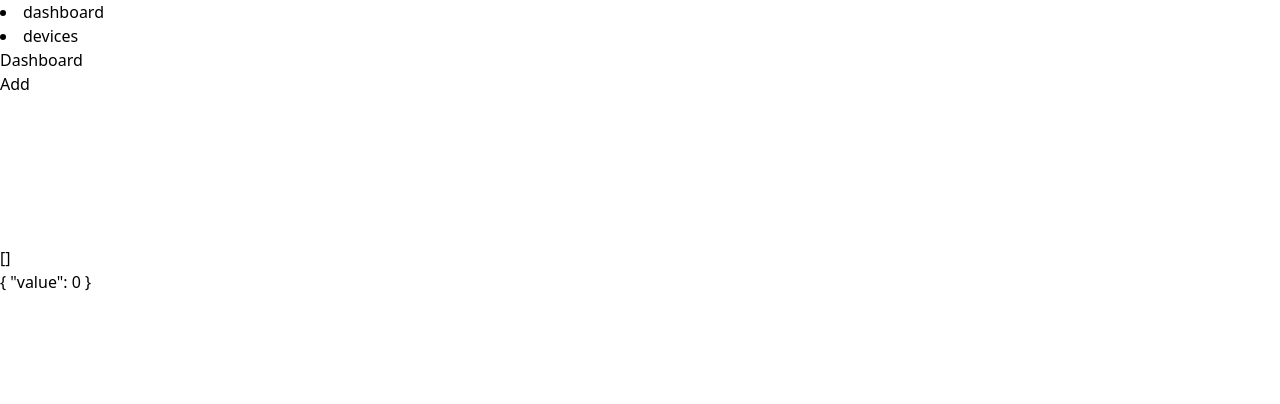
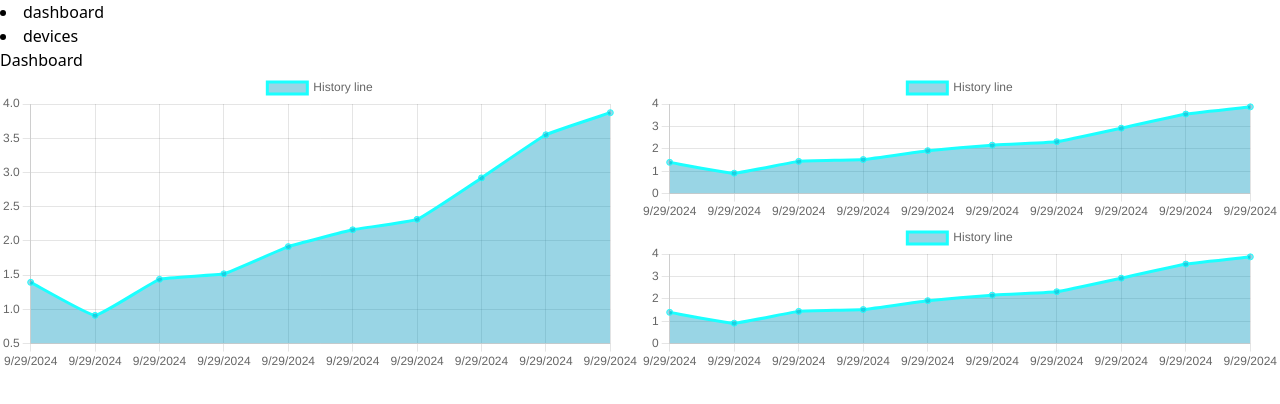
Before and after one commit to d4ndres/vue-iot-admin, a Vue app: page /dashboard in a window 1280 px wide. Shown: the top 404 px of the page. Built offline with nearby package versions, Linux system fonts and the light colour scheme.

Commit message:
adding props

```diff
--- a/src/components/Card.vue
+++ b/src/components/Card.vue
@@ -1,17 +1,5 @@
 <template>
-  <!--
-  bg-[linear-gradient(120deg,rgba(0,0,0,0.05),rgba(0,0,0,0.05))]
-  dark:bg-[linear-gradient(120deg,rgba(255,255,255,0.05),rgba(255,255,255,0.05))]
-  backdrop-blur-xl
-  shadow-[0_0_1px_1px_#ccc]
-  dark:shadow-[0_0_1px_1px_#000]
-
-  -->
-  <div class="
-  shadow-[0_0_1px_1px_#ccc]
-  dark:shadow-[0_0_1px_1px_#000]
-  bg-background
-  rounded-md p-4">
+  <div class="p-4 bg-background_dark border-2 border-focus/20 rounded-lg">
     <slot></slot>
   </div>
 </template>
--- a/src/components/IotChartHistory.vue
+++ b/src/components/IotOneLine.vue
@@ -1,24 +1,45 @@
 <script setup>
 import Chart from 'chart.js/auto'
-import { nextTick, ref, shallowRef, watch, onMounted } from 'vue'
+import { nextTick, ref, shallowRef, watch, onMounted, defineProps } from 'vue'
 
 const vueJsCharts = shallowRef(null)
 const canvasChartEl = ref(null)
 
-const { log } = defineProps({
+const { log, nLastSamples, title, configChart } = defineProps({
   log: {
     type: Array
+  },
+  nLastSamples: {
+    type: Number,
+    default: Infinity
+  },
+  title: {
+    type: String,
+    default: 'History line'
+  },
+  configChart: {
+    type: Object,
+    default: {
+      fill: true,
+      borderColor: 'rgba(27, 255, 255, 1)',
+      backgroundColor: 'rgba(0,150,191, 0.4)',
+      tension: 0.1
+    }
   }
 })
 
+const formatDate = (date) => {
+  return new Date(date).toLocaleDateString()
+}
+
 onMounted(() => {
-  if(log.length) {
+  if (log.length) {
     const samples = [...log]
     initCanvasChart(samples)
   }
 })
 
-const initCanvasChart = ( samples ) => {
+const initCanvasChart = (samples) => {
   vueJsCharts.value = new Chart(
     canvasChartEl.value.getContext('2d'),
     {
@@ -26,18 +47,14 @@ const initCanvasChart = ( samples ) => {
       data: {
         labels: samples
           .sort((a, b) => a.date - b.date)
-          .map(s => new Date(s.date)
-            .toLocaleDateString()),
+          .map(s => formatDate(s.date)),
         datasets: [
           {
-            label: 'Sample',
+            label: title,
             data: samples
               .sort((a, b) => a.date - b.date)
               .map(s => s.value),
-            fill: true,
-            borderColor: 'rgba(27, 255, 255, 1)',
-            backgroundColor: 'rgba(0,150,191, 0.4)',
-            tension: 0.1
+            ...configChart
           }
         ]
       },
@@ -51,23 +68,18 @@ const initCanvasChart = ( samples ) => {
 
 watch(() => log, (signal) => {
   const samples = [...signal]
-
   if (vueJsCharts.value) {
     vueJsCharts.value.data.labels = samples
       .sort((a, b) => a.date - b.date)
-      .map(s => String(s.date))
-      .slice(-7)
+      .map(s => formatDate(s.date))
+      .slice(-nLastSamples)
     vueJsCharts.value.data.datasets[0].data = samples
       .sort((a, b) => a.date - b.date)
       .map(s => s.value)
-      .slice(-7)
-
-    console.log(vueJsCharts.value.data)
+      .slice(-nLastSamples)
     vueJsCharts.value.update()
-
     return
   }
-
 
   nextTick(() => {
     initCanvasChart(samples)
@@ -77,5 +89,5 @@ watch(() => log, (signal) => {
 
 </script>
 <template>
-  <canvas ref="canvasChartEl"></canvas>
+  <canvas class="h-auto w-auto" ref="canvasChartEl"></canvas>
 </template>
--- a/src/views/admin/Dashboard.vue
+++ b/src/views/admin/Dashboard.vue
@@ -1,7 +1,8 @@
 <script setup>
 import IotButton from '@/components/button/IotButton.vue'
-import IotChartHistory from '@/components/IotChartHistory.vue';
-import { shallowRef, computed, ref, getCurrentInstance } from 'vue';
+import Card from '@/components/Card.vue';
+import IotOneLine from '@/components/IotOneLine.vue';
+import { computed, ref } from 'vue';
 
 const randomSignal = ref([])
 const lastSample = computed(() => {
@@ -16,18 +17,35 @@ const addPice = () => {
   })
 }
 
+for(let i = 0; i < 7; i++) {
+  addPice()
+}
+setInterval(addPice, 700)
+
 </script>
 
 <template>
-  <h1>Dashboard</h1>
-  <IotButton @click="addPice">Add</IotButton>
-  <div>
-    <IotChartHistory :log="randomSignal"/>
-  </div>
-  <div>
-    {{ randomSignal }}
-  </div>
-  <div>
-    {{ lastSample }}
+  <h1 class="px-4 my-2 text-2xl">Dashboard</h1>
+  <div class="dashboard-grid">
+    <Card>
+      <IotOneLine :log="randomSignal" :nLastSamples="10"/>
+    </Card>
+    <Card>
+      <IotOneLine :log="randomSignal" :nLastSamples="10"/>
+    </Card>
+    <Card>
+      <IotOneLine :log="randomSignal" :nLastSamples="10"/>
+    </Card>
   </div>
 </template>
+
+<style scoped>
+.dashboard-grid {
+  display: grid;
+  grid-template: repeat( 3, 1fr) / repeat( 2, 1fr);
+}
+.dashboard-grid > *:nth-of-type(1) {
+  grid-row: 1/3;
+}
+
+</style>
```
